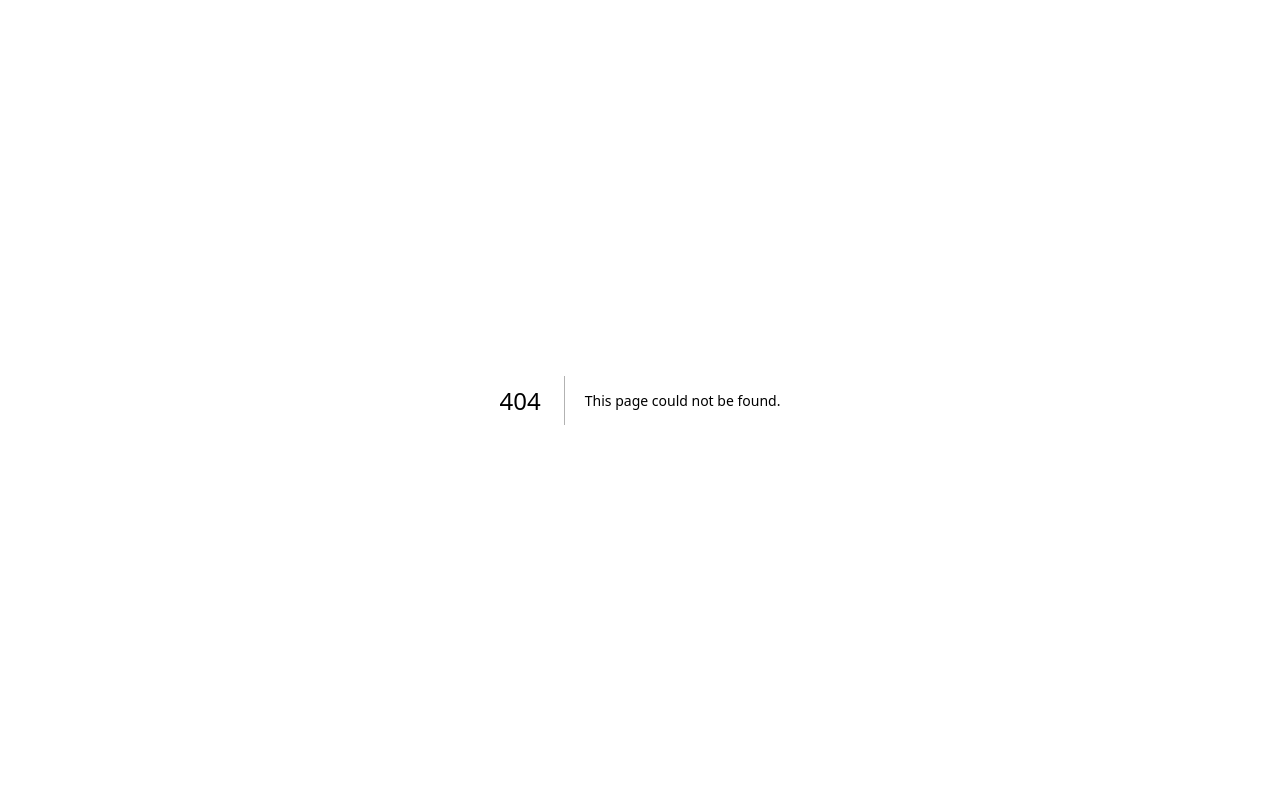
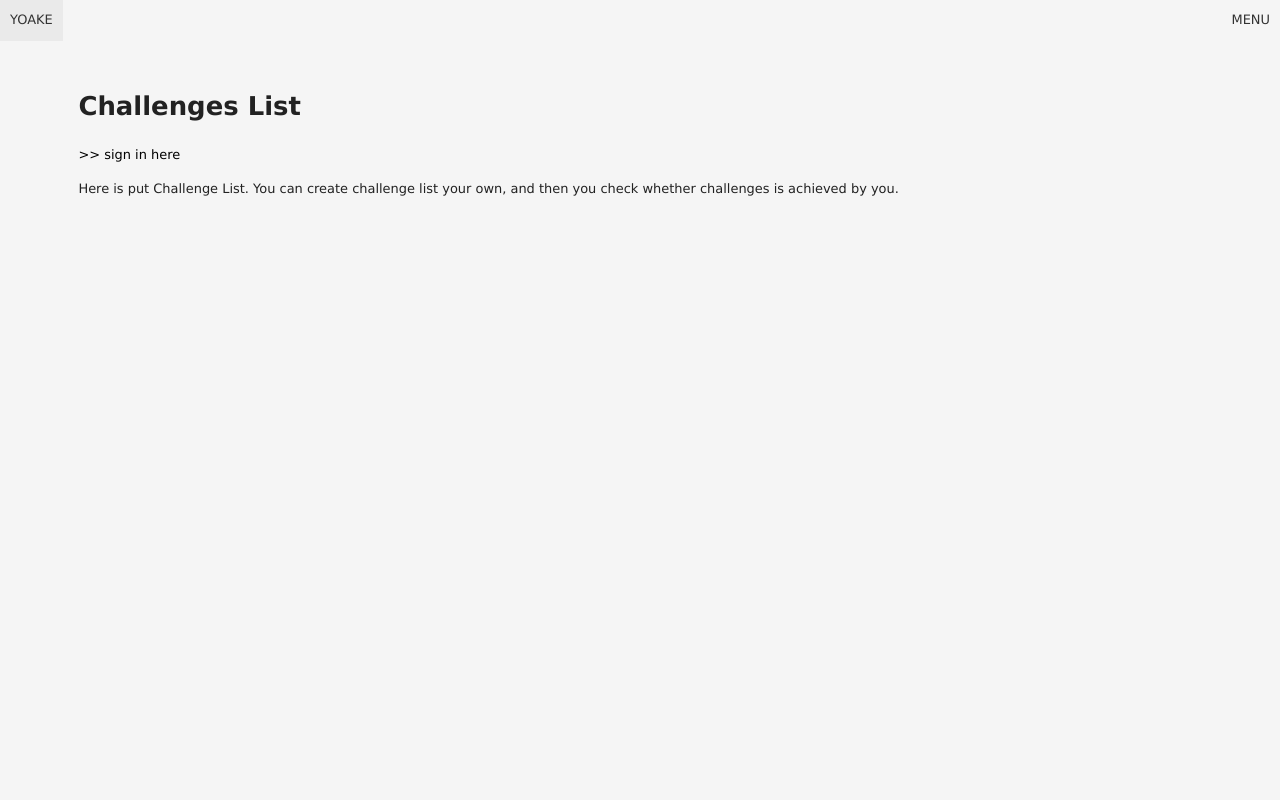
Before and after one commit to sanflog/yoakeNext, a Next.js app: page /challengeList/challengeList in a window 1280 px wide. Before the commit this address had no page. Shown: the top 800 px of the page. Built offline with nearby package versions, Linux system fonts and the light colour scheme.

Commit message:
create challengeList page

```diff
--- a/components/left_navigation_menu.jsx
+++ b/components/left_navigation_menu.jsx
@@ -19,6 +19,7 @@ const LeftNavigationMenu = forwardRef(({leftNavRef, leftNavHiddenHandler}, ref)
 				<Link href="/">YOAKE</Link>
 				<Link href="/blog/blog">Blog</Link>
 				<Link href="/thinkingAnalyzer/thinkingAnalyzer">Thinking Analyzer</Link>
+				<Link href="/challengeList/challengeList">Challenge List</Link>
 				<Link href="/about/aboutMe">About Me</Link>
 				<Link href="https://twitter.com/SasakiYudai0">Twitter</Link>
 				<Link href="https://github.com/sanflog/">Github</Link>
--- /dev/null
+++ b/pages/challengeList/challengeList.jsx
@@ -0,0 +1,25 @@
+import Layout from '../../components/layout';
+
+function SignInPage() {
+}
+
+function SignUpPage() {
+}
+
+function userPage() {
+}
+
+export default function ChallengesList() {
+	return(
+		<Layout>
+			<h1>Challenges List</h1>
+			<a>&gt;&gt; sign in here</a>
+
+			<p>
+				Here is put Challenge List. You can create challenge list your own,
+				and then you check whether challenges is achieved by you.
+			</p>
+
+		</Layout>
+	);
+}
```
Also changed, not shown: 1 other file (tests, documents, lock files or other folders).
